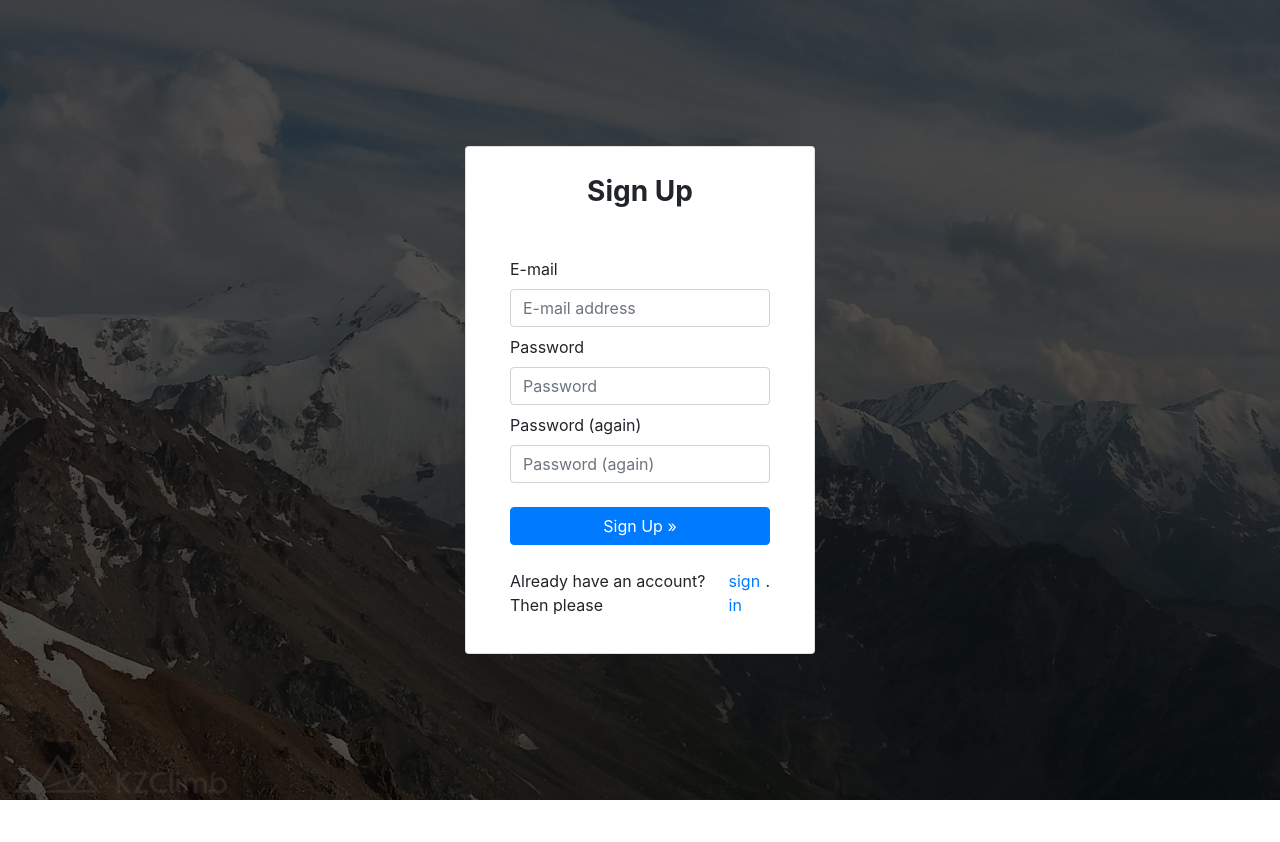
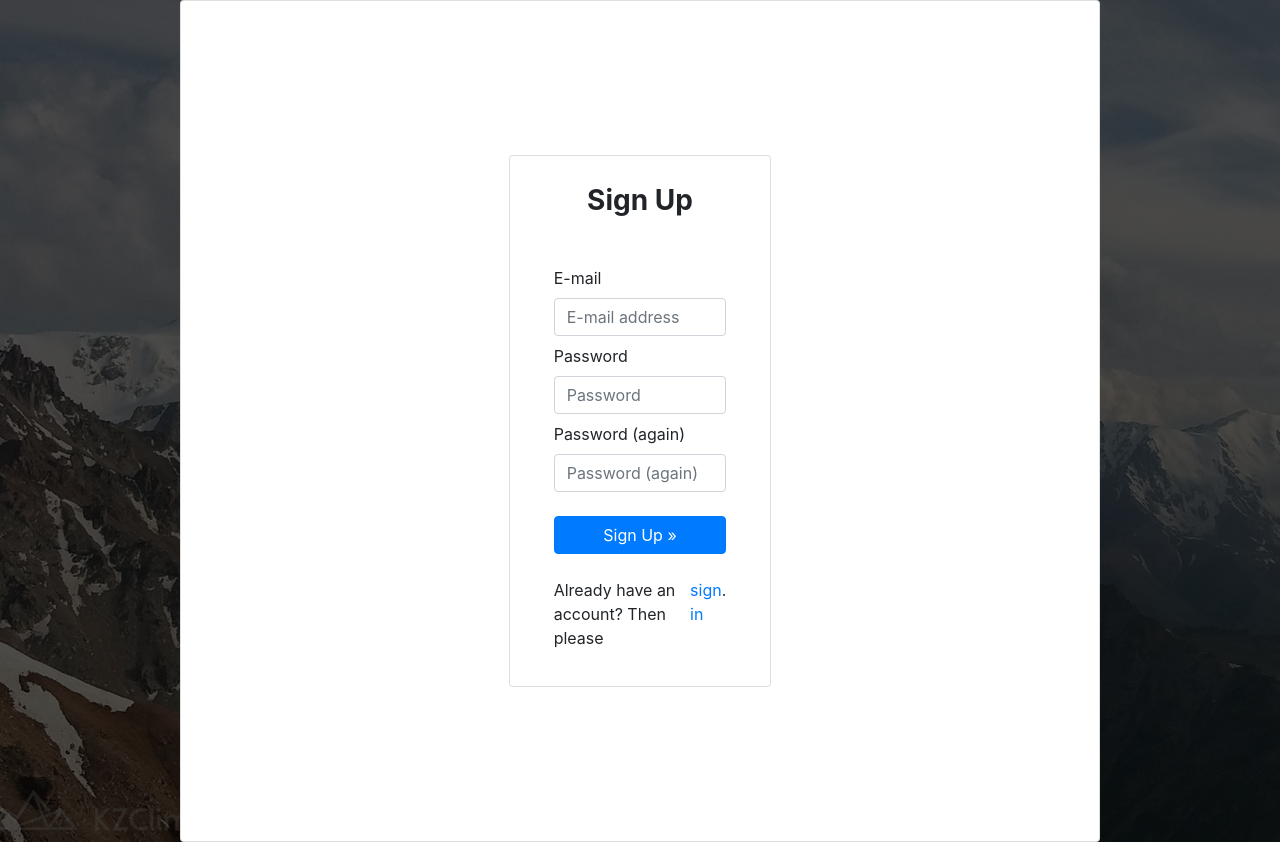
Before and after one commit to dclimber/django-oauth-test, a Django app: page /accounts/signup/ in a window 1280 px wide. Before the commit the page ends 800 px from the top, so only its background shows below. Run offline with Django 3.2, Linux system fonts and the light colour scheme; some libraries are stand-ins or nearby versions.

Commit message:
feat: Updates account/base.html

```diff
--- a/templates/allauth/account/base.html
+++ b/templates/allauth/account/base.html
@@ -1,3 +1,22 @@
 {% extends "base.html" %}
 
-{% block body_class %}bg-image min-vh-100{% endblock body_class %}
+{% block base_content %}
+    <main class="bg-image min-vh-100">
+        <div class="min-vh-100 d-flex align-items-center">
+          <div class="container">
+            <div class="row">
+                {% block row_content %}
+                    <div class="col-12 col-lg-10 mx-auto">
+                        <div class="card">
+                            <div class="card-body">
+                                {% block content %}
+                                {% endblock content %}
+                            </div>
+                        </div>
+                    </div>
+                {% endblock row_content %}
+            </div>
+          </div>
+        </div>
+    </main>
+{% endblock base_content %}
```
